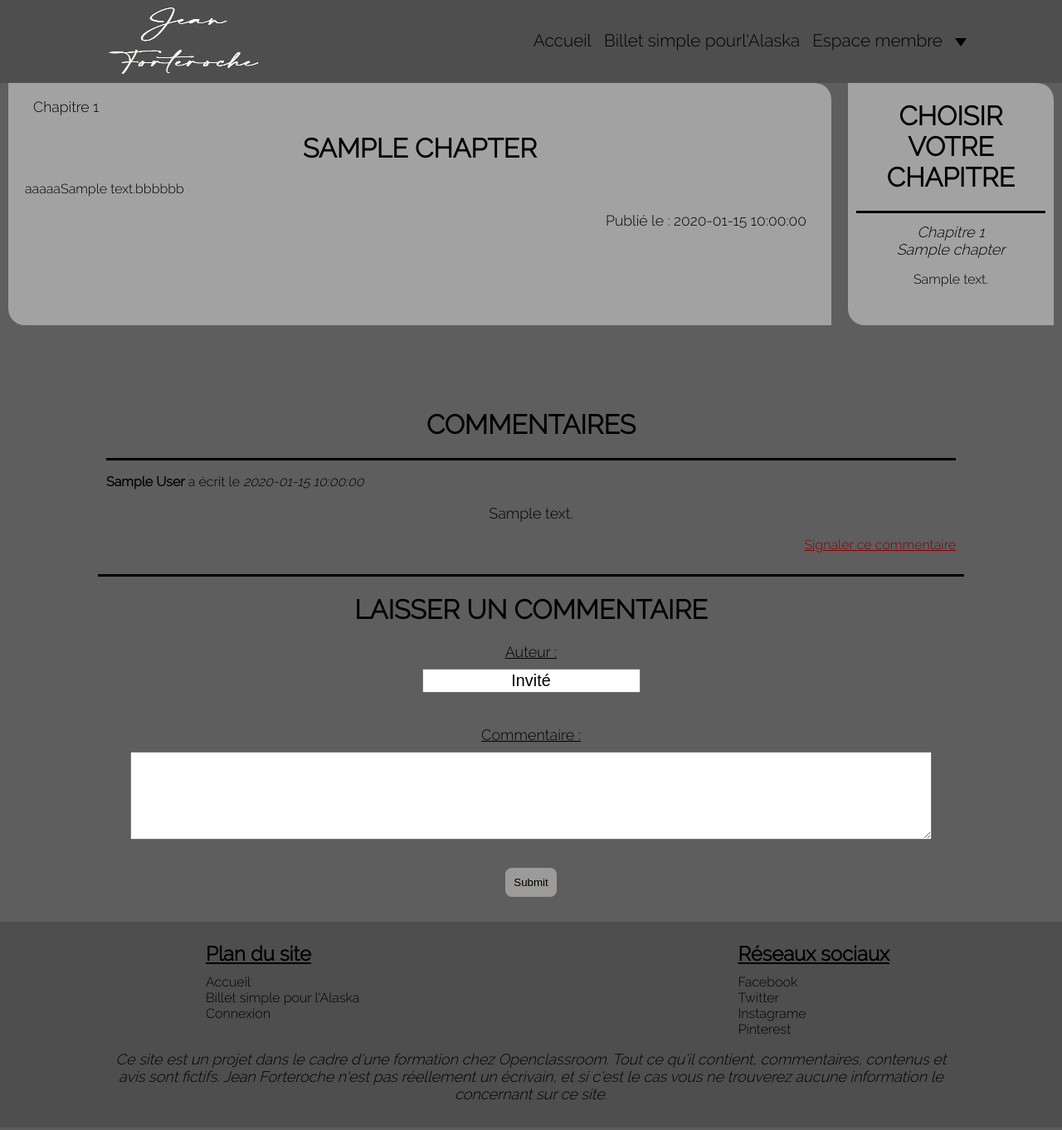
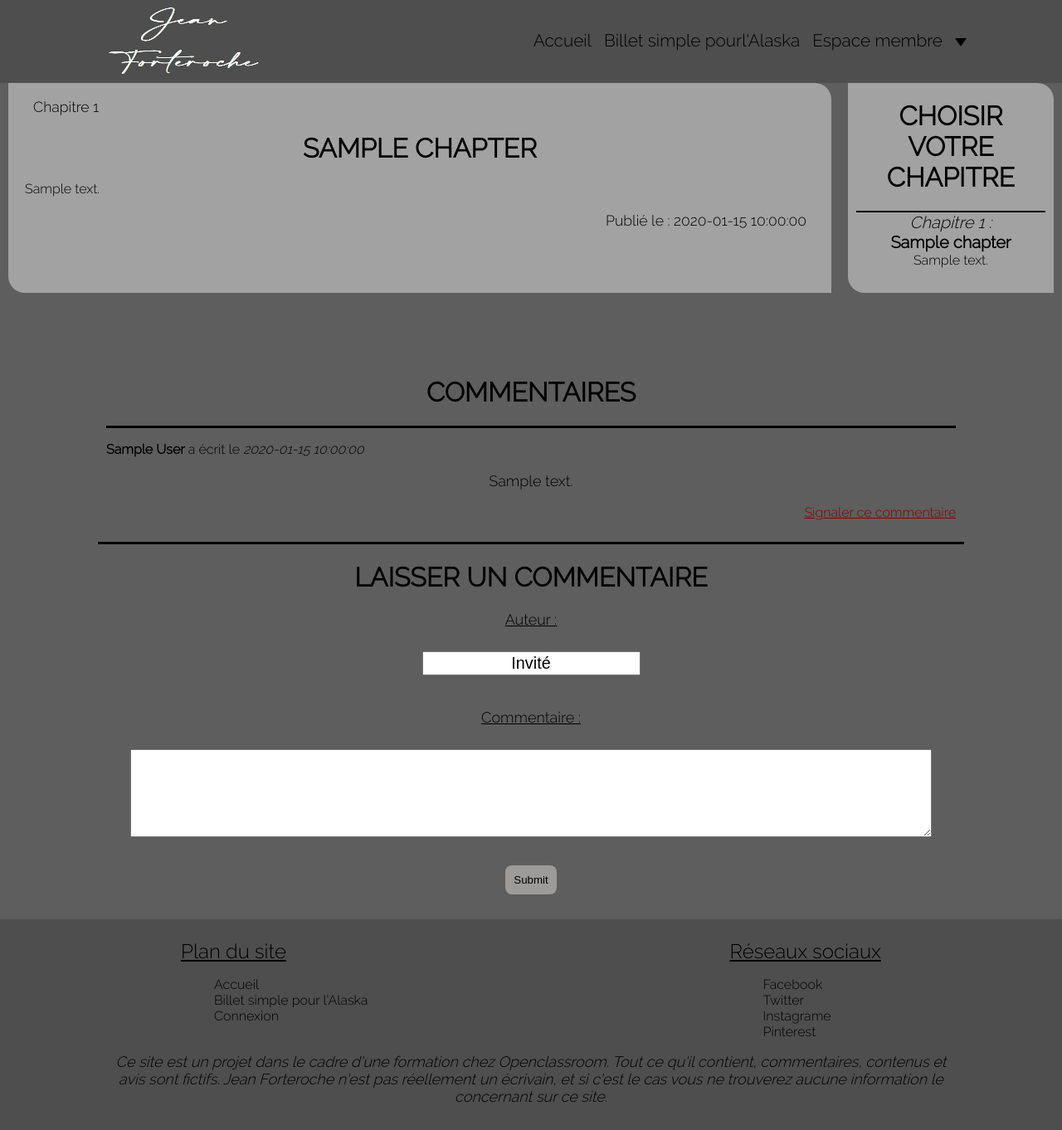
Before and after one commit to Alexis40/Jean-Forteroche, a PHP site: template view/bookView.php in a window 1280 px wide. Shown: the whole page at 83% size. Run offline with PHP 8.4, Linux system fonts and the light colour scheme; the template is opened without the code that fills it: most values are stand-ins (such as "Sample title", 1, 10 or a date in 2020).

Commit message:
projet final présenté

```diff
--- a/model/CommentManager.php
+++ b/model/CommentManager.php
@@ -14,7 +14,7 @@ class CommentManager extends Model{
 
     /*Permet de récupérer les commentaires*/
     public function getComments($id){
-        $sql = ('SELECT * FROM comments WHERE idChapter = ?');
+        $sql = ('SELECT * FROM comments WHERE idChapter = ? ORDER BY dateOfPublication DESC');
         $commentList = [];
         $args = array($id);
         $statement = $this->prepareQuery($sql, $args);
--- a/public/css/style.css
+++ b/public/css/style.css
@@ -177,6 +177,11 @@ ul{
 li{
     min-width: max-content;
 }
+.titleFooter{
+    font-size: 1.5em;
+    text-decoration: underline;
+    margin-bottom: 10px;
+}
 /*-------------HOME PAGE-------------*/
 #slider{
     display: flex;
@@ -221,6 +226,7 @@ li{
 }
 
 /*-------------PAGE BOOK-------------*/
+
 #showChapterBook{
     display: flex;
 
@@ -237,13 +243,6 @@ li{
 .navChapter{
     width: 20%;
     overflow: auto;
-}
-
-.navChapter h4{
-    border-top-style: solid;
-    border-top-width: 3px;
-    padding-top: 12px;
-    margin: 10px;
 }
 .navChapter a{
     color : black;
@@ -315,12 +314,36 @@ li{
 .oneComment{
     border-top: 3px solid black;
 }
-/*-------------PAGE BOOK-------------*/
+.chapterNumberNavigation{
+   border-top: 2px solid black;
+   font-size: 20px;
+   font-style: italic;
+}
+.chapterNameNavigation{
+    font-size: 20px;
+    font-weight: bold;
+}
+.chapterNumberNavigation, .chapterNameNavigation, .chapterContentNavigation{
+    margin:0px 10px;
+}
 .loginTitle{
     width: 90%;
     margin: auto;
     padding-top: 30px;
 }
+/*-------------CONNEXION PAGE-------------*/
+.connexionFormField{
+    margin-bottom: 2px;
+    font-size: 25px;
+}
+.explain{
+    font-size: 20px;
+    padding: 10px;
+    margin: auto;
+    border: 2px solid black;
+    width: 80%;
+}
+
 /*-------------ADMIN CHAPTER VIEW-----------*/
 .adminDisplayChapter{
     color: black;
@@ -491,9 +514,15 @@ footer
     table{
         font-size: x-small;
     }
-
     .createChapter_chapterNumber input{
       margin: auto;
+    }
+    .plan, .social{
+       width: 50%;
+    }
+    .titleFooter{
+        text-align: center;
+        padding: 3px;
     }
 
 }
--- a/view/bookView.php
+++ b/view/bookView.php
@@ -5,7 +5,7 @@
       ?>
          <p class="chapterNumber">Chapitre <?= $chapter->getChapterNumber(); ?></p>
          <h1><?= $chapter->getChapterName(); ?></h1>
-         <div class='completText'>aaaaa<?= $chapter->getAllChapterContent(); ?>bbbbbb</div>
+         <div class='completText'><?= $chapter->getAllChapterContent(); ?></div>
 
          <p class="publicationDate">Publié le : <?= $chapter->getDateOfPublicationDMY(); ?></p>
       <?php
@@ -18,10 +18,9 @@
       <h1>Choisir votre chapitre</h1>
       <?php foreach($allChapter as $chaptershow):?>
          <a href="index.php?page=bookPage&amp;id=<?= $chaptershow->getId(); ?>">
-            <h4>Chapitre <?= $chaptershow->getChapterNumber()?></br>
-               <?= $chaptershow->getChapterName()?>
-            </h4>
-            <p><?=$chaptershow->getShortChapterContent100()?></p>
+            <div class="chapterNumberNavigation">Chapitre <?= $chaptershow->getChapterNumber()?> :</div>
+            <div class="chapterNameNavigation"> <?= $chaptershow->getChapterName()?></div>
+            <div class="chapterContentNavigation"> <?=$chaptershow->getShortChapterContent100()?> </div>
          </a>
       <?php endforeach;?>
    </div>
@@ -53,12 +52,12 @@
    <form class="commentForm" action="index.php?page=addCommentAction&amp;id=<?= $chapter->getId() ?>#commentaire" method="post">
    <input type="hidden" name="idChapter" value="<?= $chapter->getId() ?>">
       <div class="commentAuthor">
-         <label for="author">Auteur : </label></br>
-         <input type="text" id="author" name="author" <?php if(!empty($_SESSION)): ?>value="<?= $member->getPseudo() ?>" <?php else : ?> value="Invité" <?php endif; ?> readonly >
+         <p><label for="author">Auteur : </label></p>
+         <p><input type="text" id="author" name="author" <?php if(!empty($_SESSION)): ?>value="<?= $member->getPseudo() ?>" <?php else : ?> value="Invité" <?php endif; ?> readonly ></p>
       </div>
       <div class="commentContent">
-         <label for="commentContent">Commentaire : </label></br>
-         <textarea name="commentContent" id="commentContent" required></textarea>
+         <p><label for="commentContent">Commentaire : </label></p>
+         <p><textarea name="commentContent" id="commentContent" required></textarea></p>
       </div>
       <div>
          <input class="submitButton" type="submit" >
--- a/view/homeView.php
+++ b/view/homeView.php
@@ -8,10 +8,8 @@
     <div id="showChapter">
         <?php foreach($chaptersList as $chapter): ?>
             <div class="partOfChapter">
-                <h3>
-                    Chapitre <?= $chapter->getChapterNumber();?> : <?= $chapter->getChapterName(); ?>
-                </h3>
-                <p><?= $chapter->getShortChapterContent500(); ?> ... </p>
+                <h3>Chapitre <?= $chapter->getChapterNumber();?> : <?= $chapter->getChapterName(); ?></h3>
+                <div><?= $chapter->getShortChapterContent500(); ?> ... </div>
                 <p><em>Publier le : <?= $chapter->getDateOfPublicationDMY(); ?></em></p>
                 <a class="button" href="index.php?page=bookPage&amp;id=<?=$chapter->getId();?>">Lire la suite</a>
             </div>
--- a/view/loginView.php
+++ b/view/loginView.php
@@ -2,12 +2,12 @@
 <h2 class="loginTitle">Connexion à votre espace membre</h2>
     <form class='connexionForm' action="index.php?page=connexionPage" method="post">
         <div class='writeField'>
-            <label for="connectPseudo">Pseudo : </label></br>
+            <p class="connexionFormField"><label for="connectPseudo">Pseudo : </label></p>
             <input type="text" id="connectPseudo" name="connectPseudo" value="<?=$pseudo?>">
         </div>
 
         <div class='writeField'>
-            <label for="connectPassword">Mot de passe : </label></br>
+            <p class="connexionFormField"><label for="connectPassword">Mot de passe : </label></p>
             <input type="password" id="connectPassword" name="connectPassword">
         </div>
 
--- a/view/template.php
+++ b/view/template.php
@@ -1,5 +1,5 @@
 <!DOCTYPE html>
-<html>
+<html lang="fr">
     <head>
         <meta charset="utf-8" />
         <meta name="viewport" content="width=device-width, user-scalable=no">
@@ -50,16 +50,16 @@
         <footer>
             <div id="nav-footer">
                 <nav class="plan">
+                <p class="titleFooter">Plan du site</p>
                     <ul>
-                        <h3>Plan du site</h3>
                         <li><a href="index.php?page=homePage">Accueil</a></li>
                         <li><a href="index.php?page=bookPage">Billet simple pour l'Alaska</a></li>
                         <li><a href="index.php?page=loginPage">Connexion</a></li>
                     </ul>
                 </nav>
                 <nav class="social">
+                <p class="titleFooter">Réseaux sociaux</p>
                     <ul>
-                        <h3>Réseaux sociaux</h3>
                         <li><a href="https://www.facebook.com/">Facebook</a></li>
                         <li><a href="https://twitter.com/">Twitter</a></li>
                         <li><a href="https://www.instagram.com/?hl=fr">Instagrame</a></li>
```
Also changed, not shown: dbs368057.sql (added, +152 -0 lines), view/adminTemplate.php (+5 -10 lines), view/registrationView.php (+5 -5 lines), public/images/image1.jpg (deleted), public/images/image2.jpg (deleted), public/images/image3.jpg (deleted), 1 other file.
